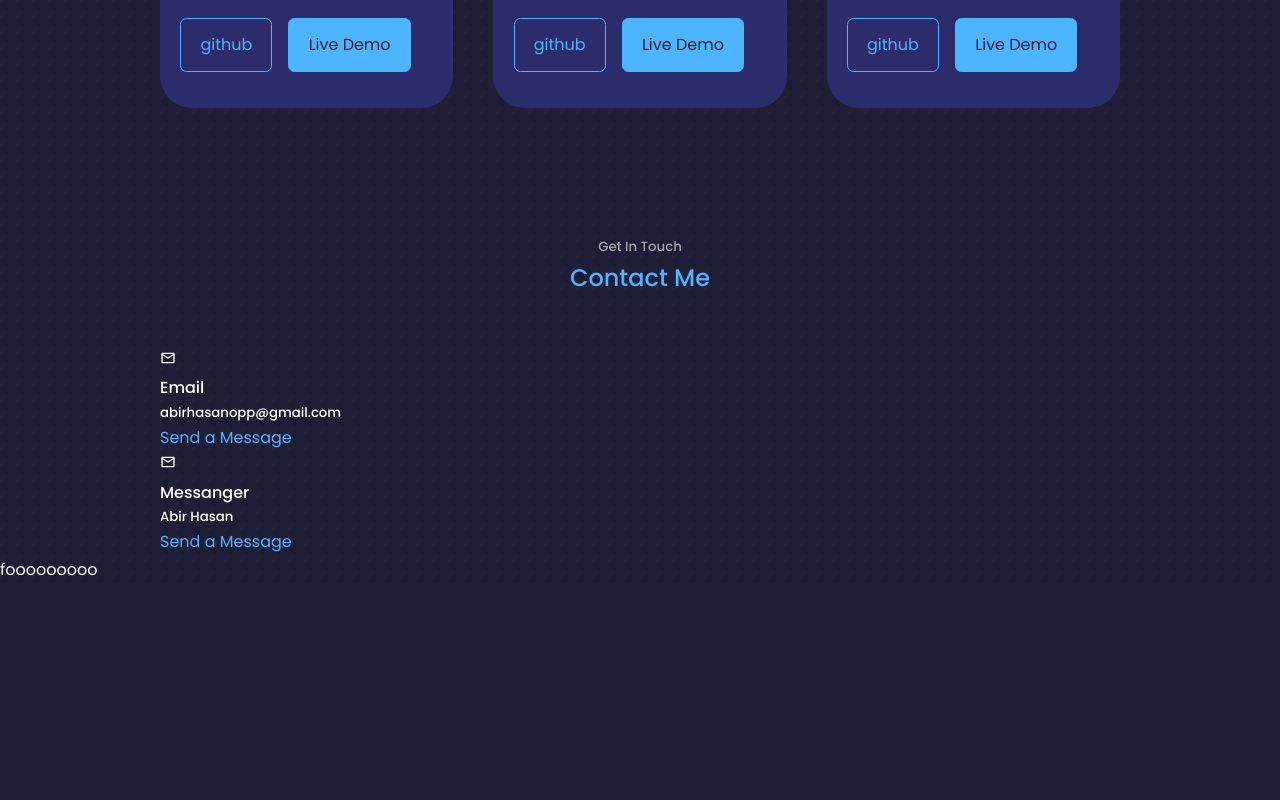
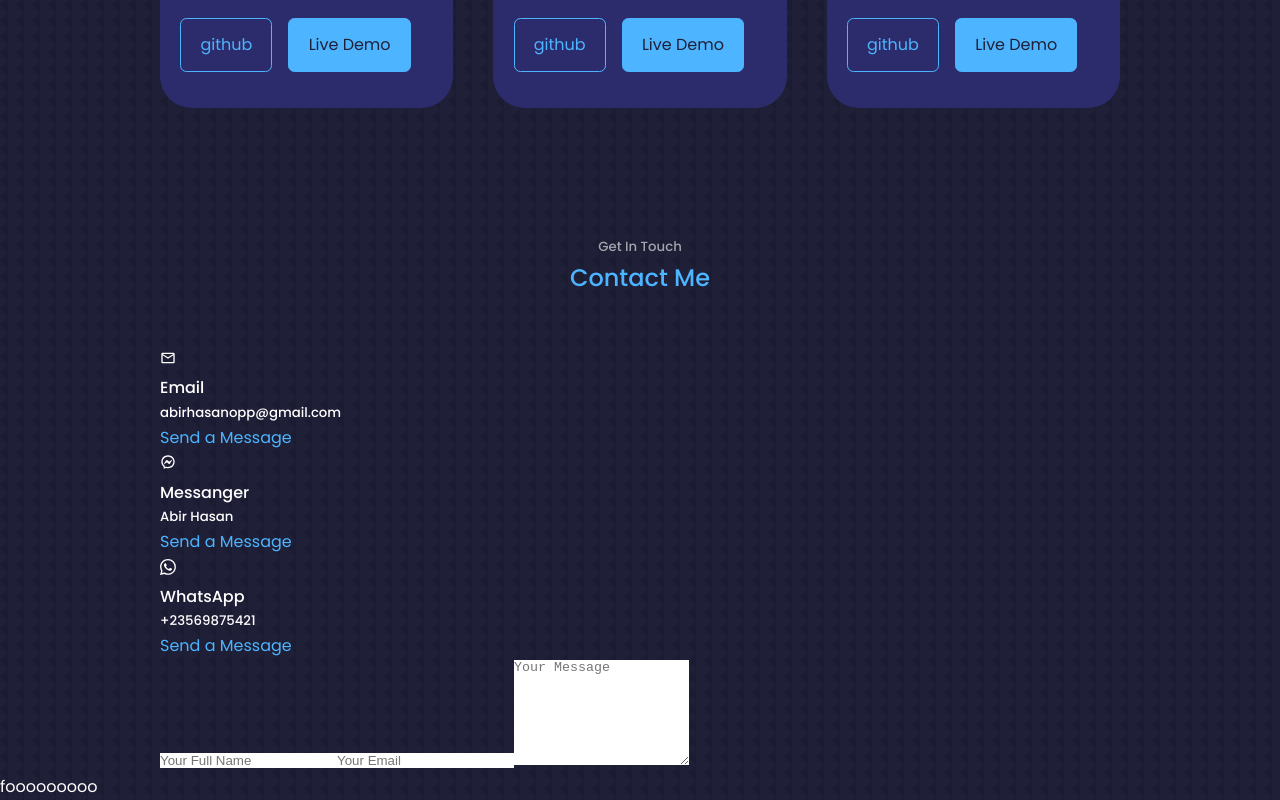
Before and after one commit to abirhasanop/my-portfolio, a React (Create React App) app: page / in a window 1280 px wide. Shown: the part 3187-3987 px from the top of the page. Before the commit the page ends 3770 px from the top, so only its background shows below. Built offline with nearby package versions, Linux system fonts and the light colour scheme.

Commit message:
contact form markup added

```diff
--- a/src/Components/Contact/Contact.js
+++ b/src/Components/Contact/Contact.js
@@ -1,5 +1,7 @@
 import React from 'react';
 import { MdOutlineEmail } from "react-icons/md"
+import { RiMessengerLine } from "react-icons/ri"
+import { BsWhatsapp } from "react-icons/bs"
 
 const Contact = () => {
     return (
@@ -17,17 +19,25 @@ const Contact = () => {
                         <a href="mailto:abirhasanopp@gmail.com">Send a Message</a>
                     </article>
                     <article>
-                        <MdOutlineEmail />
+                        <RiMessengerLine />
                         <h4>Messanger</h4>
                         <h5>Abir Hasan</h5>
                         <a href="https://m.me/100056037674167">Send a Message</a>
+                    </article>
+                    <article>
+                        <BsWhatsapp />
+                        <h4>WhatsApp</h4>
+                        <h5>+23569875421</h5>
+                        <a href="https://api.whatsapp.com/send?phone=+23569875421">Send a Message</a>
                     </article>
                 </div>
 
 
                 {/* contact form */}
-                <form>
-
+                <form action=''>
+                    <input type="text" name='name' placeholder='Your Full Name' required />
+                    <input type="email" name="email" placeholder='Your Email'  required/>
+                    <textarea name="message" rows="7" placeholder='Your Message'></textarea>
                 </form>
             </div>
         </section>
```
